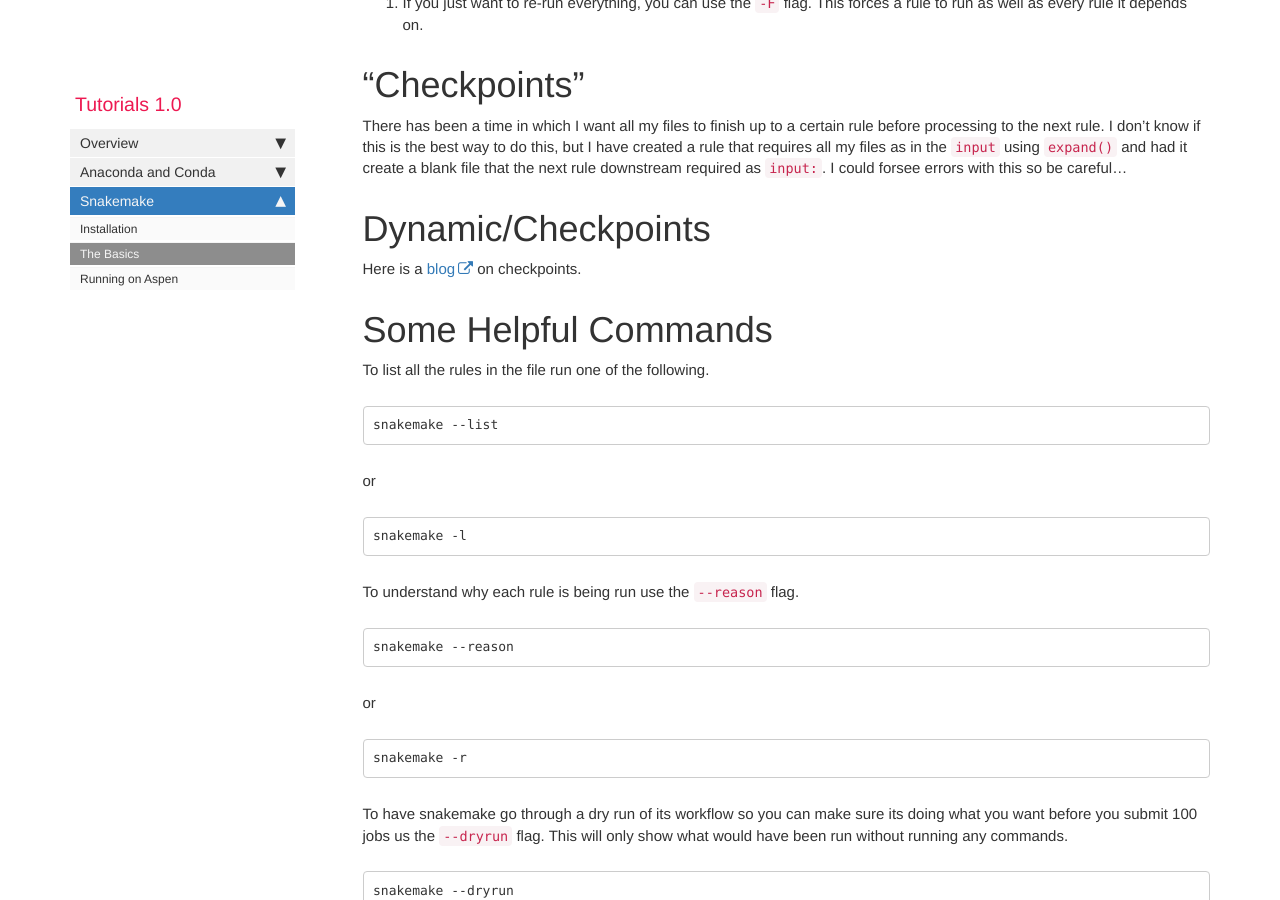
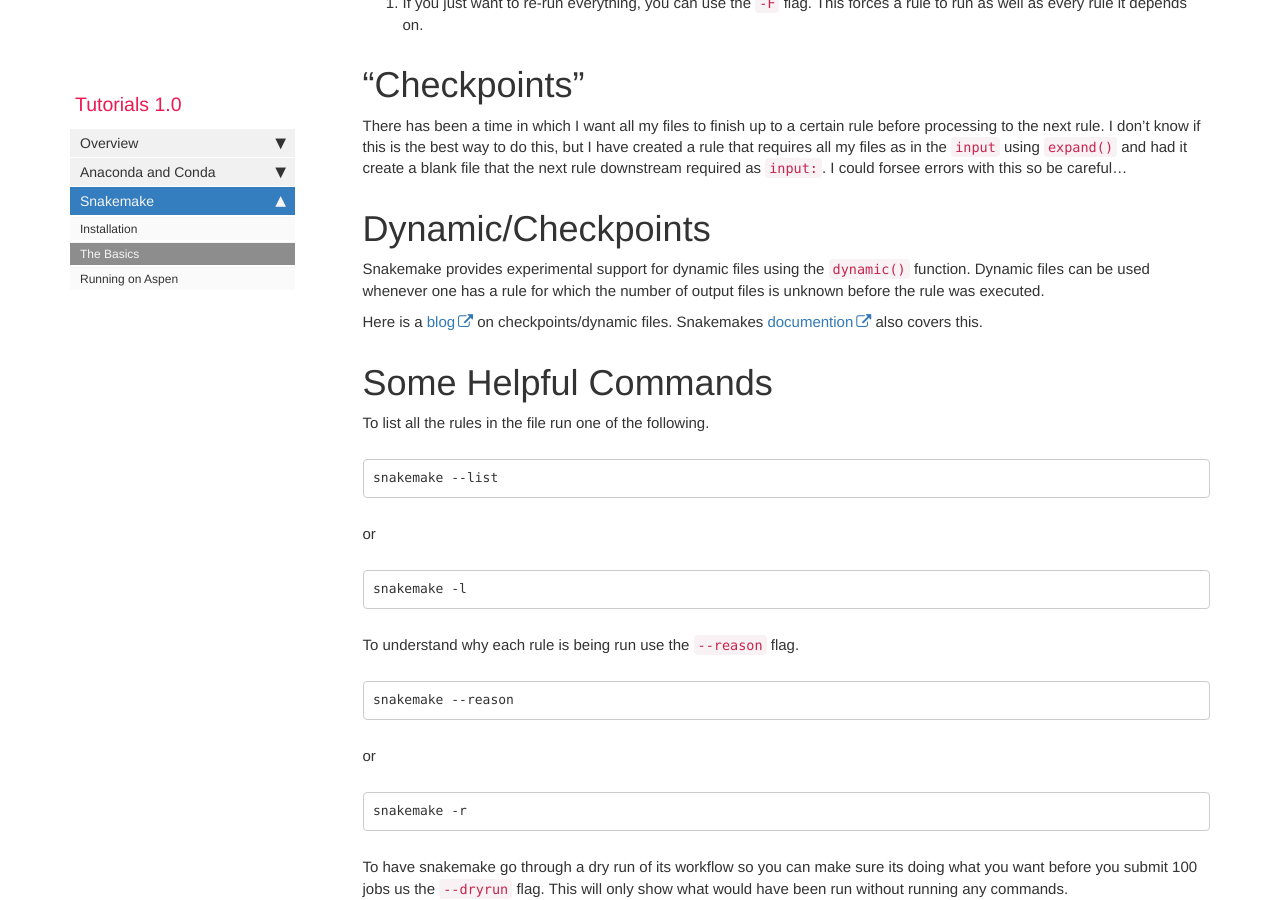
Before and after one commit to jvhagey/Tutorials, a Jekyll site: the page built from pages/mydoc/mydoc_Basic.md, in a window 1280 px wide and 900 px high, scrolled down 7846 px. Built offline with Jekyll 4.4.1, drawn with Linux system fonts in a browser that asks for light colours; comment, search, counter and statistics services are not loaded.

Commit message:
Update mydoc_Basic.md

```diff
--- a/pages/mydoc/mydoc_Basic.md
+++ b/pages/mydoc/mydoc_Basic.md
@@ -453,7 +453,9 @@ There has been a time in which I want all my files to finish up to a certain rul
 
 # Dynamic/Checkpoints
 
-Here is a [blog](http://ivory.idyll.org/blog/tag/python.html) on checkpoints.
+Snakemake provides experimental support for dynamic files using the `dynamic()` function. Dynamic files can be used whenever one has a rule for which the number of output files is unknown before the rule was executed.
+
+Here is a [blog](http://ivory.idyll.org/blog/tag/python.html) on checkpoints/dynamic files. Snakemakes [documention](https://snakemake.readthedocs.io/en/stable/snakefiles/rules.html) also covers this.
 
 # Some Helpful Commands
 
```
